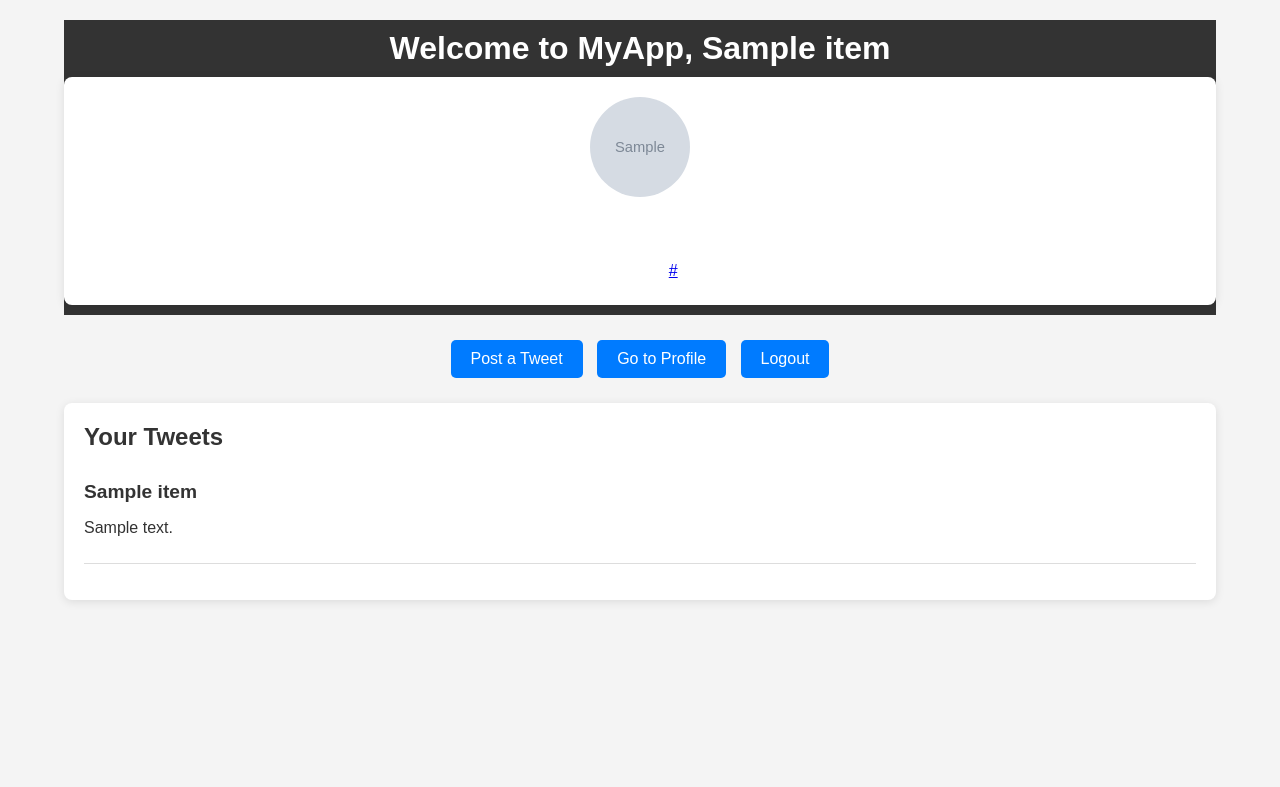
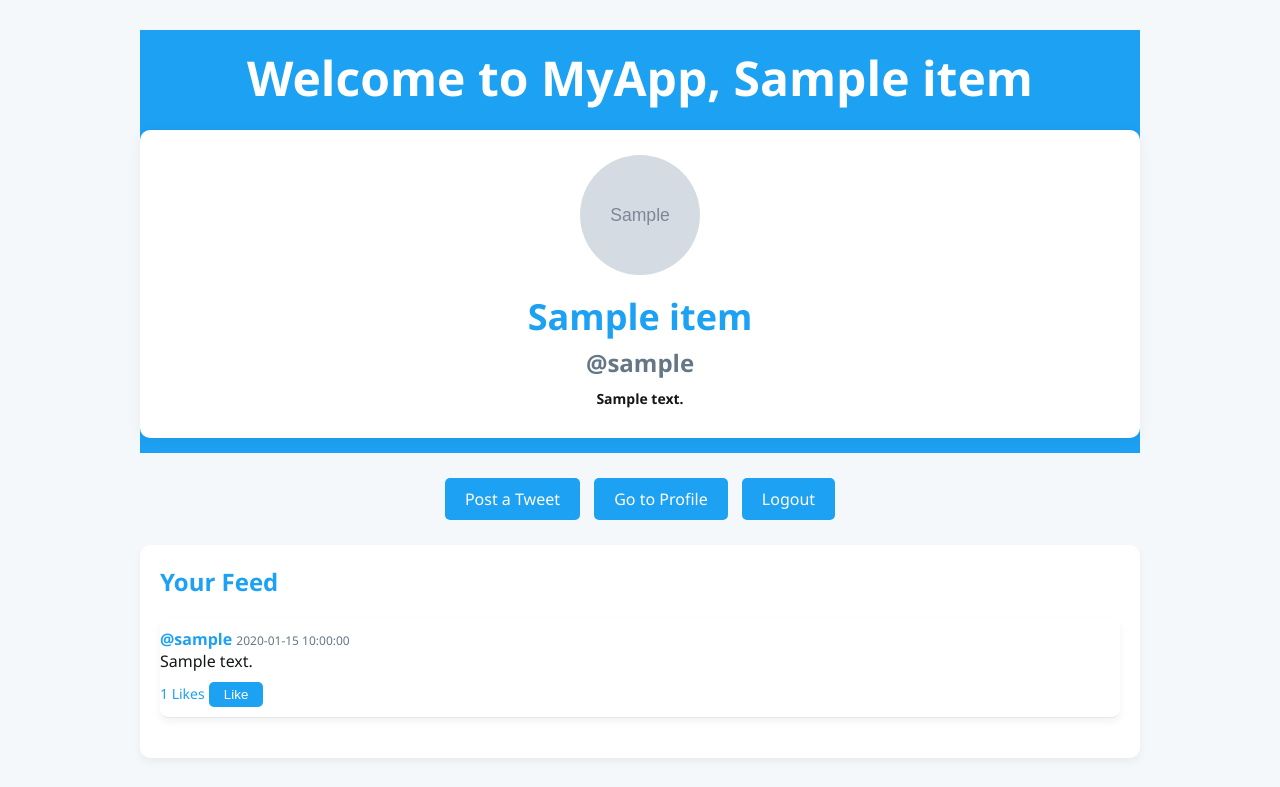
Before and after one commit to MilanHennessy/twotter_app, a Flask app: page / in a window 1280 px wide. Shown: the top 787 px of the page. Run offline with Flask 3, Linux system fonts and the light colour scheme; a user stored in the database is signed in; tables that the repository leaves empty hold one stand-in row (values such as "Sample post"); grey boxes marked "Sample" are stand-in pictures; a database or web service that is not in the repository returns one stand-in record (values such as "Sample title"); data that the repository does not hold is empty.

Commit message:
added a tweet feed that would generate when you open the site

```diff
--- a/main.py
+++ b/main.py
@@ -1,8 +1,8 @@
 from flask import Flask, redirect, url_for, render_template, session, request, flash
+import requests
 from models import User
 from extensions import db
-import requests
-from werkzeug.security import generate_password_hash, check_password_hash
+from helpers import get_tweets, generate_random_like_count, generate_random_username
 
 app = Flask(__name__)
 app.secret_key = 'your_secret_key'  # Set a secret key for sessions
@@ -14,30 +14,17 @@ app.config['SQLALCHEMY_TRACK_MODIFICATIONS'] = False
 # Initialize SQLAlchemy
 db.init_app(app)
 
-# JSONPlaceholder API Base URL
-API_BASE_URL = "https://jsonplaceholder.typicode.com"
-
-
 @app.route('/')
 def home():
-    # If the user is not logged in, redirect to login page
     if 'user_id' not in session:
         return redirect(url_for('login'))
 
     user_id = session['user_id']
-    username = session['username']
 
-    # Simulate fetching user data and posts from JSONPlaceholder
-    response_user = requests.get(f"{API_BASE_URL}/users/{user_id}")
-    response_posts = requests.get(f"{API_BASE_URL}/posts", params={"userId": user_id})
-    if response_user.status_code == 200 and response_posts.status_code == 200:
-        user = response_user.json()
-        posts = response_posts.json()
+    # Fetch user and posts
+    user, posts = get_tweets(user_id)
 
-        return render_template('home.html', user=user, posts=posts)
-    return "Error fetching profile and posts data."
-
-
+    return render_template('home.html', user=user, posts=posts)
 
 @app.route('/login', methods=['GET', 'POST'])
 def login():
@@ -51,17 +38,15 @@ def login():
             # Store user data in session
             session['user_id'] = user.id
             session['username'] = user.username
-            return redirect(url_for('profile'))
+            return redirect(url_for('home'))
 
         flash('Invalid username or password. Please try again.')
     return render_template('login.html')
-
 
 @app.route('/logout')
 def logout():
     session.clear()  # Clears the session to log the user out
     return redirect(url_for('home'))
-
 
 @app.route('/register', methods=['GET', 'POST'])
 def register():
@@ -87,18 +72,16 @@ def register():
 
     return render_template('register.html')
 
-
 @app.route('/profile')
 def profile():
     if 'user_id' not in session:
         return redirect(url_for('login'))
 
     user_id = session['user_id']
-    username = session['username']
 
-    # Simulate fetching posts and user data from the JSONPlaceholder API
-    response_user = requests.get(f"{API_BASE_URL}/users/{user_id}")
-    response_posts = requests.get(f"{API_BASE_URL}/posts", params={"userId": user_id})
+    # Simulate fetching posts and user data
+    response_user = requests.get(f"https://jsonplaceholder.typicode.com/users/{user_id}")
+    response_posts = requests.get(f"https://jsonplaceholder.typicode.com/posts", params={"userId": user_id})
 
     user = None
     posts = []
@@ -111,7 +94,6 @@ def profile():
 
     return render_template('profile.html', user=user, posts=posts)
 
-
 @app.route('/tweets', methods=['GET', 'POST'])
 def tweets():
     if 'user_id' not in session:
@@ -123,7 +105,8 @@ def tweets():
             flash('Tweet content cannot be empty.')
             return redirect(url_for('tweets'))
 
-        response = requests.post(f"{API_BASE_URL}/posts", json={
+        # Create a new tweet
+        response = requests.post(f"https://jsonplaceholder.typicode.com/posts", json={
             "title": "New Tweet",
             "body": content,
             "userId": session['user_id']
@@ -133,13 +116,12 @@ def tweets():
         else:
             flash('Error posting tweet.')
 
-    response = requests.get(f"{API_BASE_URL}/posts")
+    response = requests.get(f"https://jsonplaceholder.typicode.com/posts")
     if response.status_code == 200:
         tweets = response.json()
         return render_template('tweets.html', tweets=tweets)
     return "Error fetching tweets."
 
-
 if __name__ == '__main__':
     with app.app_context():
         db.create_all()  # Ensure the database is initialized
--- a/static/styles.css
+++ b/static/styles.css
@@ -1,39 +1,46 @@
 /* General Styles */
 body {
-  font-family: Arial, sans-serif;
-  background-color: #f4f7f6;
-  color: #333;
+  font-family: 'Segoe UI', Tahoma, Geneva, Verdana, sans-serif;
+  background-color: #e6ecf0;
+  color: #14171a;
   margin: 0;
   padding: 0;
 }
 
 .container {
-  width: 80%;
+  width: 100%;
   max-width: 900px;
   margin: 0 auto;
+  padding: 20px;
 }
 
+/* Header */
 header {
-  background-color: #333;
-  color: #fff;
-  padding: 10px 0;
+  background-color: #1da1f2;
+  color: white;
+  padding: 15px 0;
   text-align: center;
+  font-size: 24px;
+  font-weight: bold;
 }
 
 h1 {
   margin: 0;
 }
 
+/* Navbar */
 nav {
-  background-color: #444;
+  background-color: #ffffff;
+  border-bottom: 1px solid #e1e8ed;
   padding: 10px;
   text-align: center;
 }
 
 nav a {
-  color: #fff;
+  color: #1da1f2;
   margin: 0 15px;
   text-decoration: none;
+  font-size: 16px;
 }
 
 nav a:hover {
@@ -42,9 +49,9 @@ nav a:hover {
 
 /* Form Styles */
 form {
-  background-color: #fff;
+  background-color: #ffffff;
   padding: 20px;
-  border-radius: 5px;
+  border-radius: 8px;
   box-shadow: 0 4px 8px rgba(0, 0, 0, 0.1);
   margin-top: 20px;
 }
@@ -54,16 +61,17 @@ form input[type="password"],
 form input[type="email"],
 form textarea {
   width: 100%;
-  padding: 10px;
-  margin-bottom: 10px;
-  border: 1px solid #ddd;
+  padding: 12px;
+  margin-bottom: 15px;
+  border: 1px solid #ccd6dd;
   border-radius: 5px;
   font-size: 16px;
+  font-family: 'Segoe UI', Tahoma, Geneva, Verdana, sans-serif;
 }
 
 form button {
-  background-color: #333;
-  color: #fff;
+  background-color: #1da1f2;
+  color: #ffffff;
   padding: 10px 20px;
   border: none;
   border-radius: 5px;
@@ -72,70 +80,95 @@ form button {
 }
 
 form button:hover {
-  background-color: #555;
+  background-color: #1991c6;
 }
 
 /* Flash messages */
 .flash {
-  padding: 10px;
-  margin: 20px 0;
+  padding: 12px;
+  margin: 15px 0;
   border-radius: 5px;
   font-weight: bold;
 }
 
 .flash.success {
-  background-color: #4CAF50;
+  background-color: #4caf50;
   color: white;
 }
 
 .flash.danger {
-  background-color: #f44336;
+  background-color: #e0245e;
   color: white;
 }
 
 /* Profile and Tweets Pages */
 .profile-info {
-  background-color: #fff;
-  padding: 20px;
-  border-radius: 5px;
+  background-color: #ffffff;
+  padding: 25px;
+  border-radius: 10px;
   box-shadow: 0 4px 8px rgba(0, 0, 0, 0.1);
 }
 
 .profile-info h2 {
   margin: 0;
-  color: #333;
+  color: #1da1f2;
 }
 
 .profile-info p {
   margin: 5px 0;
+  color: #657786;
+}
+
+.profile-info .bio {
+  margin-top: 10px;
+  color: #14171a;
+  font-size: 14px;
 }
 
 .tweet {
-  background-color: #fff;
-  padding: 10px;
+  background-color: #ffffff;
+  padding: 15px;
   margin-bottom: 20px;
-  border-radius: 5px;
-  box-shadow: 0 4px 8px rgba(0, 0, 0, 0.1);
+  border-radius: 8px;
+  box-shadow: 0 4px 8px rgba(0, 0, 0, 0.05);
+}
+
+.tweet .username {
+  font-weight: bold;
+  color: #1da1f2;
+}
+
+.tweet .tweet-time {
+  font-size: 12px;
+  color: #657786;
+}
+
+.tweet .like-count {
+  font-size: 14px;
+  color: #1da1f2;
+  margin-top: 5px;
 }
 
 .tweet p {
   margin: 0;
+  font-size: 16px;
 }
 
 .tweet button {
-  background-color: #333;
+  background-color: #1da1f2;
   color: white;
   padding: 5px 15px;
   border: none;
   border-radius: 5px;
   cursor: pointer;
+  margin-top: 10px;
 }
 
 .tweet button:hover {
-  background-color: #555;
+  background-color: #1991c6;
 }
 
-/* Tweaks for specific pages */
+/* Specific pages */
 .register-page, .login-page {
   display: flex;
   justify-content: center;
@@ -144,7 +177,7 @@ form button:hover {
 }
 
 .register-page form, .login-page form {
-  width: 300px;
+  width: 350px;
 }
 
 .profile-page {
@@ -162,7 +195,8 @@ form button:hover {
 }
 
 .tweet-container form {
-  width: 400px;
+  width: 90%;
+  max-width: 600px;
 }
 
 .tweet-list {
@@ -172,23 +206,23 @@ form button:hover {
 }
 
 .tweet-list .tweet {
-  margin-bottom: 10px;
+  margin-bottom: 15px;
+  padding: 15px;
+  border-radius: 8px;
+  background-color: #ffffff;
+  box-shadow: 0 4px 8px rgba(0, 0, 0, 0.05);
 }
 
 /* Basic Styles for Home Page */
 body {
-  font-family: Arial, sans-serif;
-  margin: 0;
-  padding: 0;
-  background-color: #f4f4f4;
-  color: #333;
+  background-color: #f5f8fa;
+  color: #14171a;
 }
 
 .container {
-  width: 90%;
-  max-width: 1200px;
+  max-width: 1000px;
   margin: 0 auto;
-  padding: 20px;
+  padding: 30px;
 }
 
 header {
@@ -197,16 +231,16 @@ header {
 }
 
 .profile-info {
-  background-color: #fff;
-  padding: 20px;
-  margin-top: 10px;
-  border-radius: 8px;
-  box-shadow: 0 2px 10px rgba(0, 0, 0, 0.1);
+  background-color: #ffffff;
+  padding: 25px;
+  margin-top: 20px;
+  border-radius: 10px;
+  box-shadow: 0 2px 15px rgba(0, 0, 0, 0.05);
 }
 
 .profile-pic {
-  width: 100px;
-  height: 100px;
+  width: 120px;
+  height: 120px;
   border-radius: 50%;
   object-fit: cover;
   margin-bottom: 10px;
@@ -219,7 +253,7 @@ header {
 
 .actions .btn {
   display: inline-block;
-  background-color: #007bff;
+  background-color: #1da1f2;
   color: white;
   padding: 10px 20px;
   margin: 5px;
@@ -229,18 +263,19 @@ header {
 }
 
 .actions .btn:hover {
-  background-color: #0056b3;
+  background-color: #1991c6;
 }
 
 .tweet-feed {
-  background-color: #fff;
+  background-color: #ffffff;
   padding: 20px;
-  border-radius: 8px;
-  box-shadow: 0 2px 10px rgba(0, 0, 0, 0.1);
+  border-radius: 10px;
+  box-shadow: 0 4px 8px rgba(0, 0, 0, 0.05);
 }
 
 .tweet-feed h2 {
   margin-top: 0;
+  color: #1da1f2;
 }
 
 .tweet-feed ul {
@@ -249,10 +284,11 @@ header {
 }
 
 .tweet-feed ul li {
-  border-bottom: 1px solid #ddd;
+  border-bottom: 1px solid #e1e8ed;
   padding: 10px 0;
 }
 
 .tweet-feed ul li strong {
   font-size: 1.2em;
+  color: #14171a;
 }
--- a/templates/home.html
+++ b/templates/home.html
@@ -12,9 +12,9 @@
             <h1>Welcome to MyApp, {{ user['name'] }}</h1>
             <div class="profile-info">
                 <img src="{{ user['avatarUrl'] }}" alt="Profile Picture" class="profile-pic">
-                <p>Username: {{ user['username'] }}</p>
-                <p>Email: {{ user['email'] }}</p>
-                <p>Website: <a href="{{ user['website'] }}">{{ user['website'] }}</a></p>
+                <h2>{{ user['name'] }}</h2>
+                <p><strong>@{{ user['username'] }}</strong></p>
+                <p class="bio">{{ user['bio'] }}</p>
             </div>
         </header>
 
@@ -25,13 +25,20 @@
         </div>
 
         <section class="tweet-feed">
-            <h2>Your Tweets</h2>
+            <h2>Your Feed</h2>
             {% if posts %}
                 <ul>
                     {% for post in posts %}
-                        <li>
-                            <strong>{{ post['title'] }}</strong>
-                            <p>{{ post['body'] }}</p>
+                        <li class="tweet">
+                            <div class="tweet-header">
+                                <span class="username">@{{ post['username'] }}</span>
+                                <span class="tweet-time">{{ post['timestamp'] }}</span>
+                            </div>
+                            <p class="tweet-body">{{ post['body'] }}</p>
+                            <div class="tweet-footer">
+                                <span class="like-count">{{ post['likeCount'] }} Likes</span>
+                                <button class="like-btn">Like</button>
+                            </div>
                         </li>
                     {% endfor %}
                 </ul>
@@ -39,6 +46,19 @@
                 <p>No tweets available.</p>
             {% endif %}
         </section>
+
     </div>
+
+    <script>
+        // Optional JavaScript to handle like functionality (you may need to update the backend for actual like functionality)
+        document.querySelectorAll('.like-btn').forEach(button => {
+            button.addEventListener('click', function() {
+                let tweetItem = this.closest('.tweet');
+                let likeCount = tweetItem.querySelector('.like-count');
+                let currentLikes = parseInt(likeCount.textContent);
+                likeCount.textContent = (currentLikes + 1) + " Likes";
+            });
+        });
+    </script>
 </body>
 </html>
```
Also changed, not shown: helpers.py (added, +46 -0 lines), templates/profile.html (+34 -12 lines).
